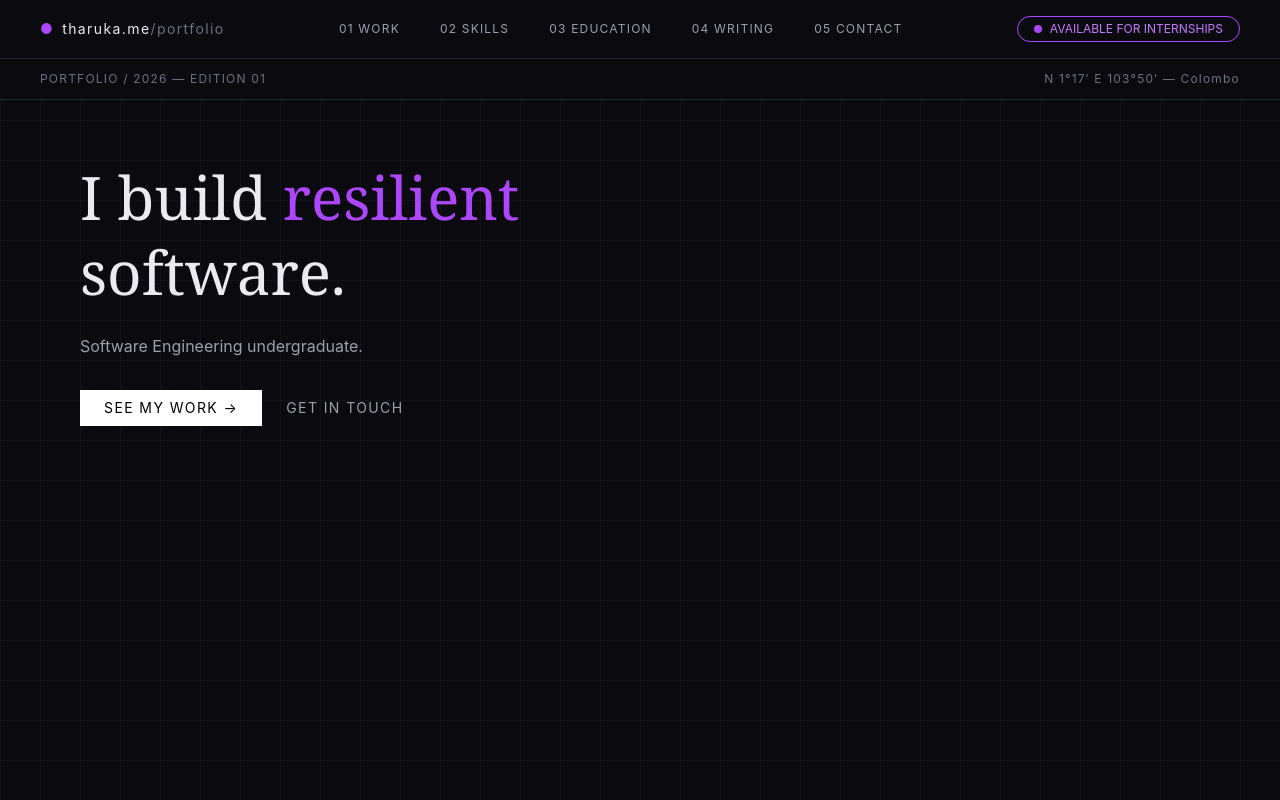
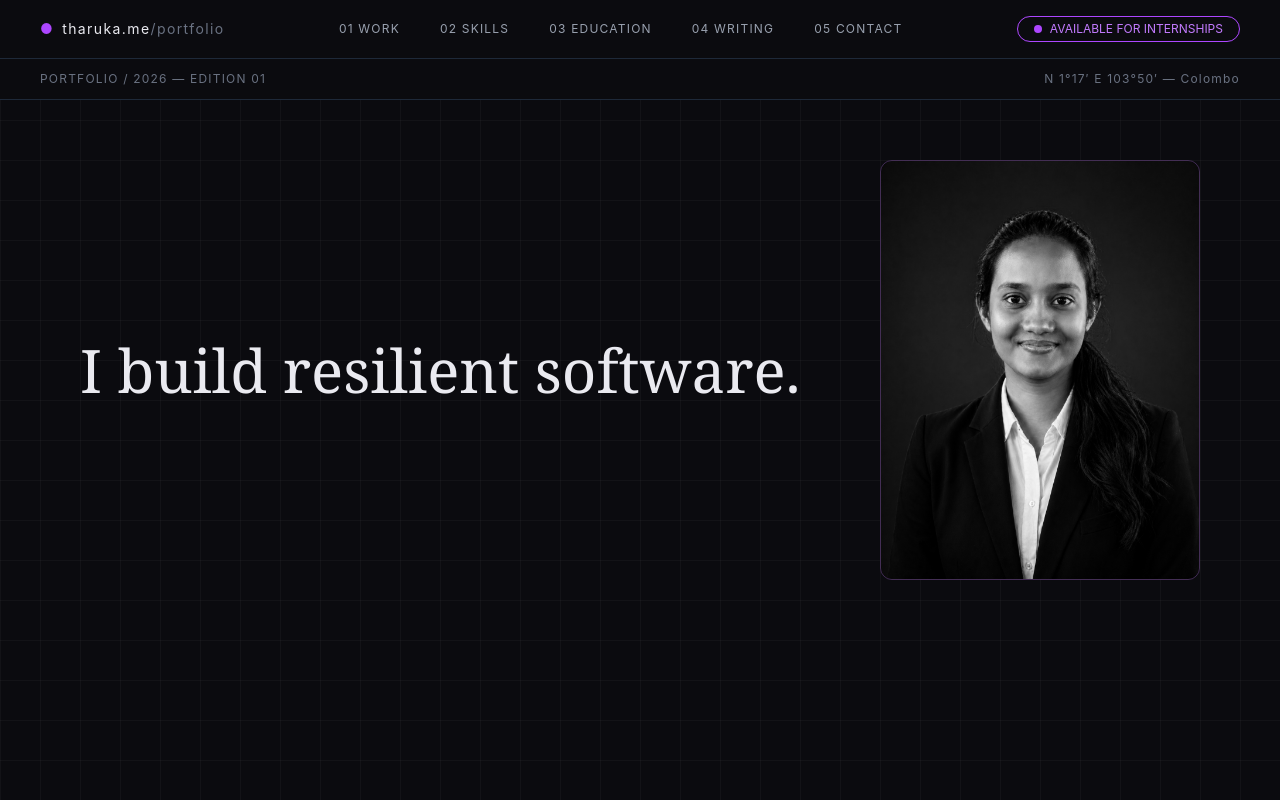
Before and after one commit to TharukaThennakoon/My-Portfolio, a React (Vite) app: page / in a window 1280 px wide. Shown: the top 800 px of the page. Built offline with nearby package versions, Linux system fonts and the light colour scheme.

Commit message:
Add profile image section

```diff
--- a/src/sections/Hero.jsx
+++ b/src/sections/Hero.jsx
@@ -1,4 +1,6 @@
-// Commit 3 - Add CTA buttons with smooth scroll
+// Commit 4 - Add profile image section
+import profile from "../assets/me.png";
+
 export default function Hero() {
 
   const scrollToContact = () => {
@@ -14,31 +16,18 @@ export default function Hero() {
 
         <div>
           <h1 className="text-6xl font-serif leading-tight">
-            I build <span className="text-purple-500">resilient</span><br />
-            software.
+            I build resilient software.
           </h1>
+        </div>
 
-          <p className="mt-6 text-gray-400 max-w-md">
-            Software Engineering undergraduate.
-          </p>
+        <div className="relative">
+          <img
+            src={profile}
+            alt="profile"
+            className="w-80 h-105 object-cover grayscale rounded-xl border border-gray-800"
+          />
 
-          <div className="mt-8 flex gap-6 items-center">
-
-            <a
-              href="#work"
-              className="bg-white text-black px-6 py-2 text-sm tracking-widest"
-            >
-              SEE MY WORK →
-            </a>
-
-            <button
-              onClick={scrollToContact}
-              className="text-sm tracking-widest text-gray-400"
-            >
-              GET IN TOUCH
-            </button>
-
-          </div>
+          <div className="absolute inset-0 rounded-xl border border-purple-500 opacity-20"></div>
         </div>
 
       </div>
```
